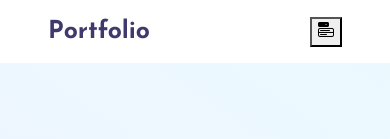
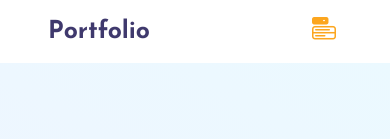
Before and after one commit to harshad-dhokane/portfolio, a plain HTML site: page index.html in a window 390 px wide. Shown: the top 139 px of the page. Drawn offline with nearby package versions, Linux system fonts and the light colour scheme.

Commit message:
Update style.css

```diff
--- a/style.css
+++ b/style.css
@@ -26,7 +26,7 @@ body{
     }
 
 /* styling menu icon */
-.nav-toggler{
+.nav-menu{
     border: none;
     background-color: #fff;
     font-size: 1.5rem;
```
